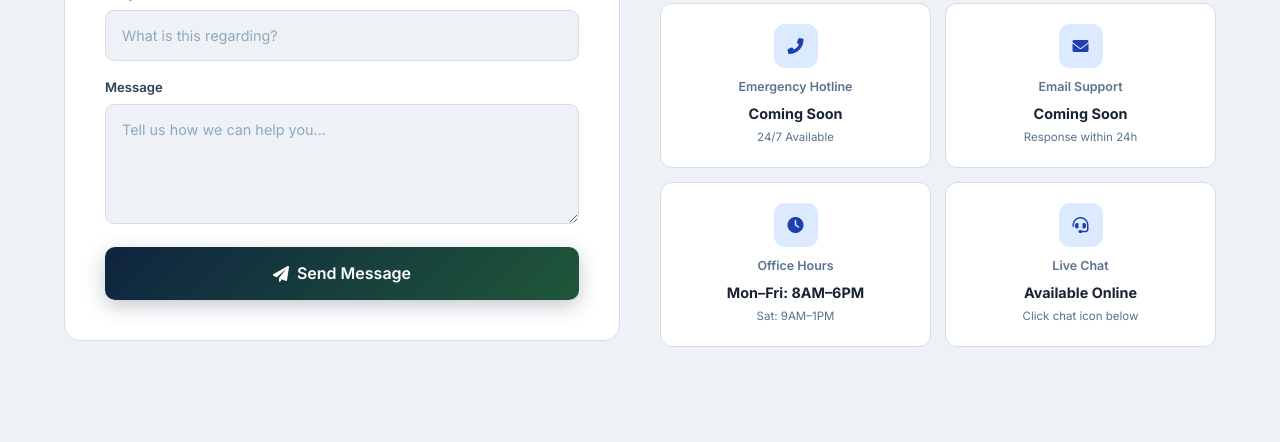
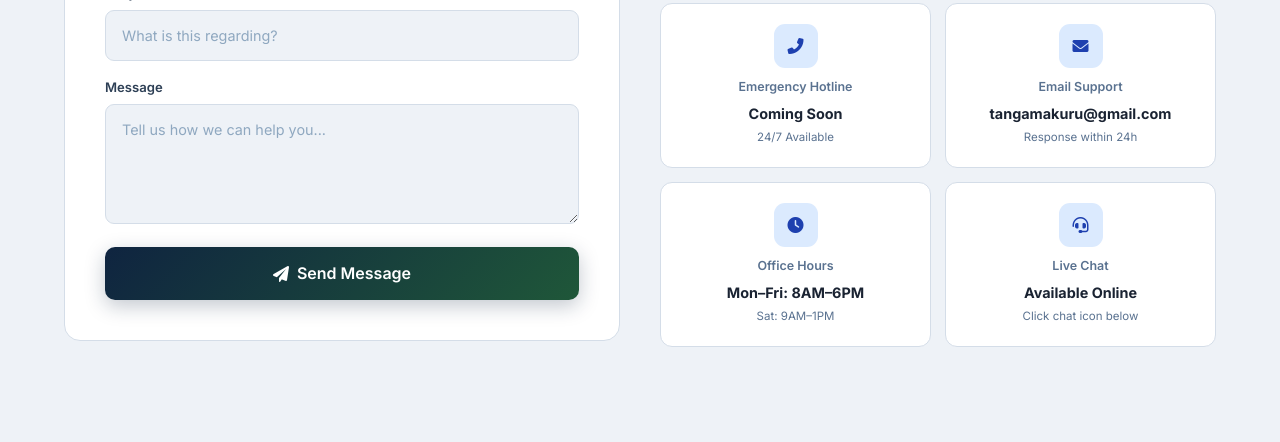
Before and after one commit to attorney755/Tangamakuru, a Flask app: page / in a window 1280 px wide. Shown: the part 3616-4058 px from the top of the page. Run offline with Flask 3, Linux system fonts and the light colour scheme; data that the repository does not hold is empty.

Commit message:
Update landing.html

```diff
--- a/frontend/templates/landing.html
+++ b/frontend/templates/landing.html
@@ -311,7 +311,7 @@
                     <div class="lp-cinfo-card">
                         <div class="lp-cinfo-icon"><i class="fas fa-envelope"></i></div>
                         <div class="lp-cinfo-title">Email Support</div>
-                        <div class="lp-cinfo-value">Coming Soon</div>
+                        <div class="lp-cinfo-value">tangamakuru@gmail.com</div>
                         <div class="lp-cinfo-sub">Response within 24h</div>
                     </div>
                     <div class="lp-cinfo-card">
```
